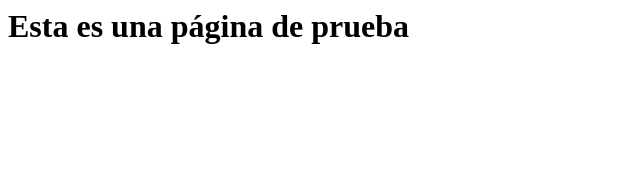
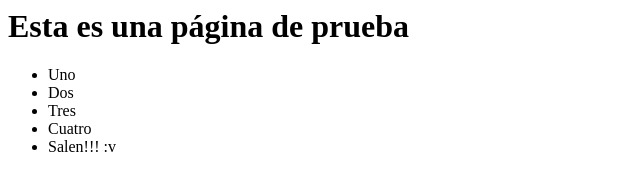
Before and after one commit to JhanSw/Repositorio_Clase, a plain HTML site: page index.html in a window 1280 px wide. Shown: the whole page, without its empty margins (0-640 px from the left). Drawn offline with Linux system fonts and the light colour scheme.

Commit message:
change index.html

```diff
--- a/index.html
+++ b/index.html
@@ -4,5 +4,12 @@
     </head>
     <body>
         <h1>Esta es una página de prueba</h1>
+        <ul>
+            <li>Uno</li>
+            <li>Dos</li>
+            <li>Tres</li>
+            <li>Cuatro</li>
+            <li>Salen!!! :v</li>
+        </ul>
     </body>
 </html>
```
